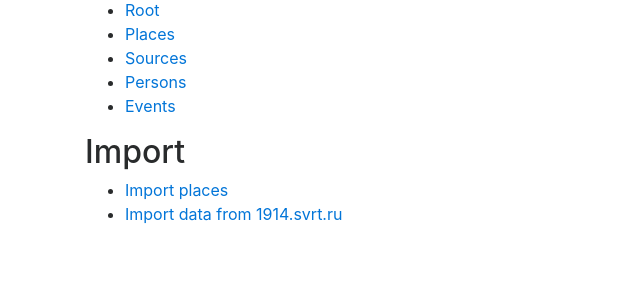
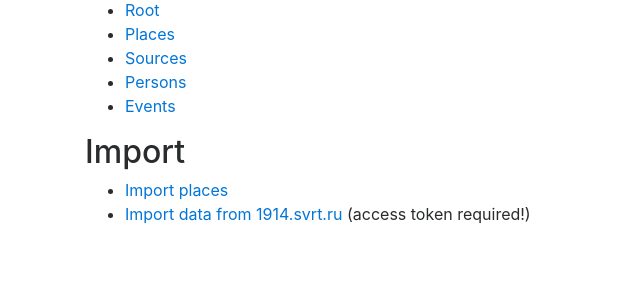
Before and after one commit to Limych/GeniBase, a PHP site: template app/views/index.html.twig in a window 1280 px wide. Shown: the part 128-428 px from the top of the page, without its empty margins (0-640 px from the left). Run offline with PHP 8.4, Linux system fonts and the light colour scheme; the template is opened without the code that fills it, so the values that code supplies are empty; some libraries are stand-ins or nearby versions.

Commit message:
Small fix

```diff
--- a/app/views/index.html.twig
+++ b/app/views/index.html.twig
@@ -16,6 +16,6 @@
     <h2>Import</h2>
     <ul>
       <li><a href="/import/places">Import places</a></li>
-      <li><a href="/import/svrt">Import data from 1914.svrt.ru</a></li>
+      <li><a href="/import/svrt">Import data from 1914.svrt.ru</a> (access token required!)</li>
     </ul>
 {% endblock %}
```
Also changed, not shown: README.md.
